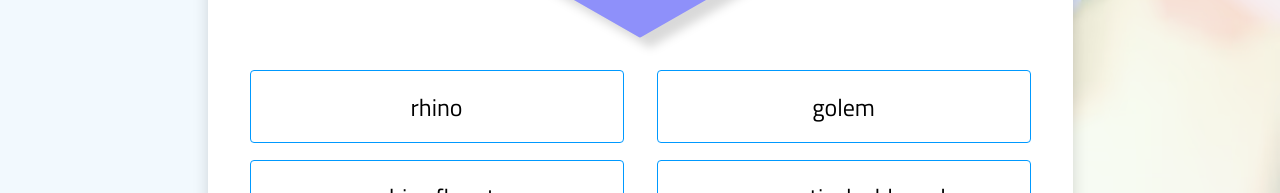
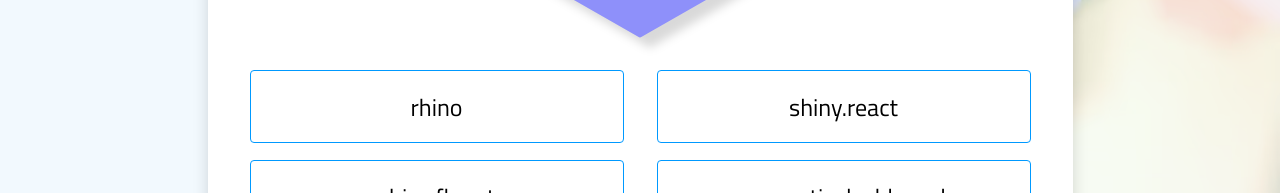
Before and after one commit to Appsilon/shinyconf-logo-quiz-2025, a React (Create React App) app: page / in a window 1280 px wide. Shown: the part 545-738 px from the top of the page. Built offline with nearby package versions, Linux system fonts and the light colour scheme.

Commit message:
chore: fix minor issues

```diff
--- a/src/data/questions.js
+++ b/src/data/questions.js
@@ -2,7 +2,7 @@
   {
     "src": "rhino.svg",
     "option_first": "rhino",
-    "option_second": "golem",
+    "option_second": "shiny.react",
     "option_third": "shiny.fluent",
     "option_fourth": "semantic.dashboard",
     "answer": "rhino"
@@ -112,12 +112,12 @@
     "answer": "shiny.telemetry"
   },
   {
-    "src": "shiny.validator.svg",
+    "src": "data.validator.svg",
     "option_first": "shiny.validate",
     "option_second": "data.validator",
     "option_third": "shiny.validator",
     "option_fourth": "pointblank",
-    "answer": "shiny.validator"
+    "answer": "data.validator"
   },
   {
     "src": "shiny.emptystate.svg",
```
Also changed, not shown: public/data.validator.svg (renamed from public/shiny.validator.svg).
